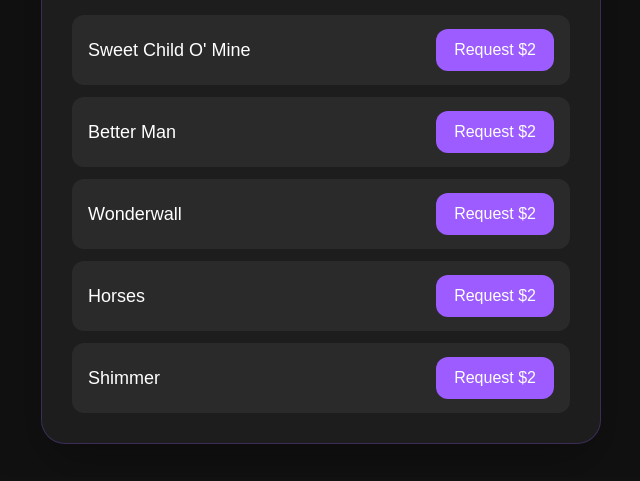
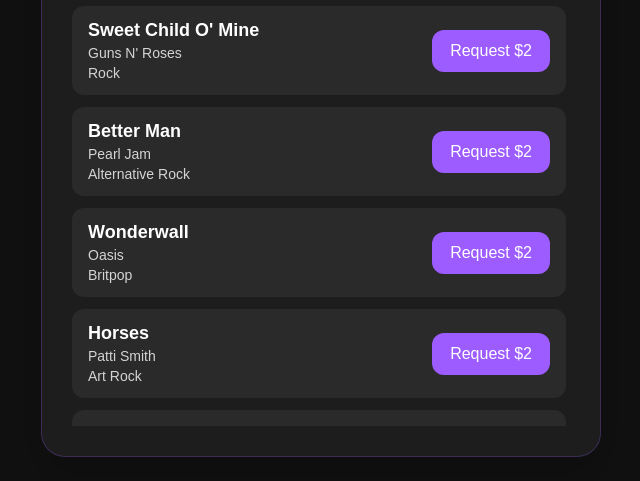
Before and after one commit to noyfamilyhomes-source/SongRush, a plain HTML site: page index.html in a window 1280 px wide. Both pictures are taken after a click on the button "Join Tonight's Show". Shown: the part 323-804 px from the top of the page, without its empty margins (319-959 px from the left). Drawn offline with Linux system fonts and the light colour scheme.

Commit message:
Sprint 1.1 - Full Set List

```diff
--- a/app.js
+++ b/app.js
@@ -1,20 +1,17 @@
-const songs = [
-  "Sweet Child O' Mine",
-  "Better Man",
-  "Wonderwall",
-  "Horses",
-  "Shimmer"
-];
-
 const landingPage = document.getElementById("landingPage");
 const songSearchPage = document.getElementById("songSearchPage");
 const joinButton = document.getElementById("joinButton");
 const songSearchInput = document.getElementById("songSearchInput");
 const songList = document.getElementById("songList");
 
+let songs = [];
+
 function renderSongs(filter = "") {
   const query = filter.trim().toLowerCase();
-  const visibleSongs = songs.filter((song) => song.toLowerCase().includes(query));
+  const visibleSongs = songs.filter((song) => {
+    const haystack = `${song.title} ${song.artist} ${song.genre}`.toLowerCase();
+    return haystack.includes(query);
+  });
 
   songList.innerHTML = "";
 
@@ -27,8 +24,24 @@ function renderSongs(filter = "") {
     const row = document.createElement("div");
     row.className = "song-item";
 
-    const title = document.createElement("span");
-    title.textContent = song;
+    const details = document.createElement("div");
+    details.className = "song-details";
+
+    const title = document.createElement("div");
+    title.className = "song-title";
+    title.textContent = song.title;
+
+    const artist = document.createElement("div");
+    artist.className = "song-artist";
+    artist.textContent = song.artist;
+
+    const genre = document.createElement("div");
+    genre.className = "song-genre";
+    genre.textContent = song.genre;
+
+    details.appendChild(title);
+    details.appendChild(artist);
+    details.appendChild(genre);
 
     const button = document.createElement("button");
     button.className = "request-btn";
@@ -39,7 +52,7 @@ function renderSongs(filter = "") {
       button.disabled = true;
     });
 
-    row.appendChild(title);
+    row.appendChild(details);
     row.appendChild(button);
     songList.appendChild(row);
   });
@@ -55,4 +68,18 @@ songSearchInput.addEventListener("input", (event) => {
   renderSongs(event.target.value);
 });
 
-renderSongs();
+async function loadSongs() {
+  try {
+    const response = await fetch("songs.json");
+    if (!response.ok) {
+      throw new Error("Unable to load songs");
+    }
+
+    songs = await response.json();
+    renderSongs();
+  } catch (error) {
+    songList.innerHTML = '<p class="empty-state">No songs available.</p>';
+  }
+}
+
+loadSongs();
--- /dev/null
+++ b/songs.json
@@ -0,0 +1,52 @@
+[
+  {
+    "title": "Sweet Child O' Mine",
+    "artist": "Guns N' Roses",
+    "genre": "Rock"
+  },
+  {
+    "title": "Better Man",
+    "artist": "Pearl Jam",
+    "genre": "Alternative Rock"
+  },
+  {
+    "title": "Wonderwall",
+    "artist": "Oasis",
+    "genre": "Britpop"
+  },
+  {
+    "title": "Horses",
+    "artist": "Patti Smith",
+    "genre": "Art Rock"
+  },
+  {
+    "title": "Shimmer",
+    "artist": "Fuel",
+    "genre": "Post-Grunge"
+  },
+  {
+    "title": "Bohemian Rhapsody",
+    "artist": "Queen",
+    "genre": "Rock"
+  },
+  {
+    "title": "Livin' on a Prayer",
+    "artist": "Bon Jovi",
+    "genre": "Rock"
+  },
+  {
+    "title": "Hotel California",
+    "artist": "Eagles",
+    "genre": "Rock"
+  },
+  {
+    "title": "Dreams",
+    "artist": "Fleetwood Mac",
+    "genre": "Classic Rock"
+  },
+  {
+    "title": "Take Me Home, Country Roads",
+    "artist": "John Denver",
+    "genre": "Country"
+  }
+]
--- a/style.css
+++ b/style.css
@@ -84,6 +84,9 @@ input {
     display: flex;
     flex-direction: column;
     gap: 12px;
+    max-height: 420px;
+    overflow-y: auto;
+    padding-right: 4px;
 }
 
 .song-item {
@@ -96,9 +99,23 @@ input {
     border-radius: 12px;
 }
 
-.song-item span {
+.song-details {
+    display: flex;
+    flex-direction: column;
+    gap: 4px;
+    text-align: left;
+    flex: 1;
+}
+
+.song-title {
     font-size: 18px;
-    text-align: left;
+    font-weight: 600;
+}
+
+.song-artist,
+.song-genre {
+    font-size: 14px;
+    opacity: 0.8;
 }
 
 .request-btn {
@@ -111,6 +128,12 @@ input {
     background: #2f8f58;
 }
 
+.empty-state {
+    margin: 0;
+    padding: 16px;
+    opacity: 0.8;
+}
+
 @media (max-width: 600px) {
     .song-item {
         flex-direction: column;
```
